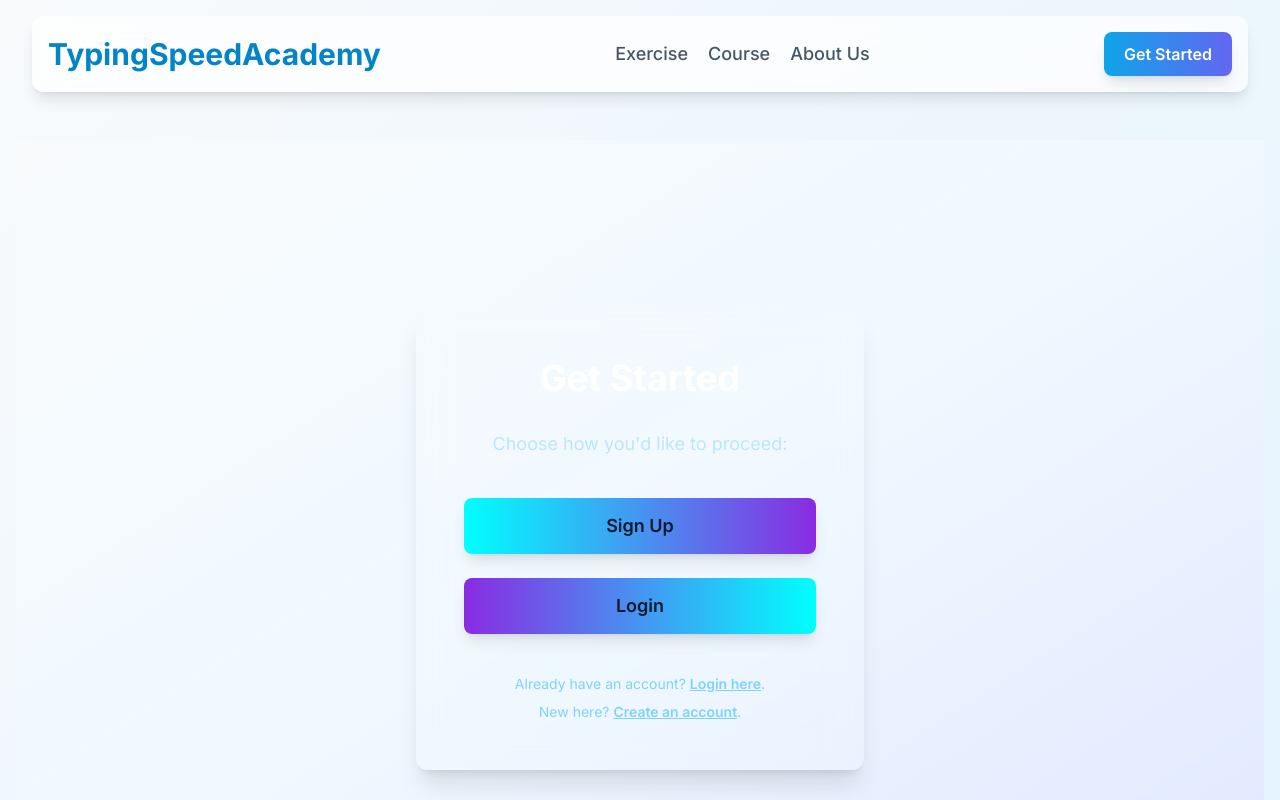
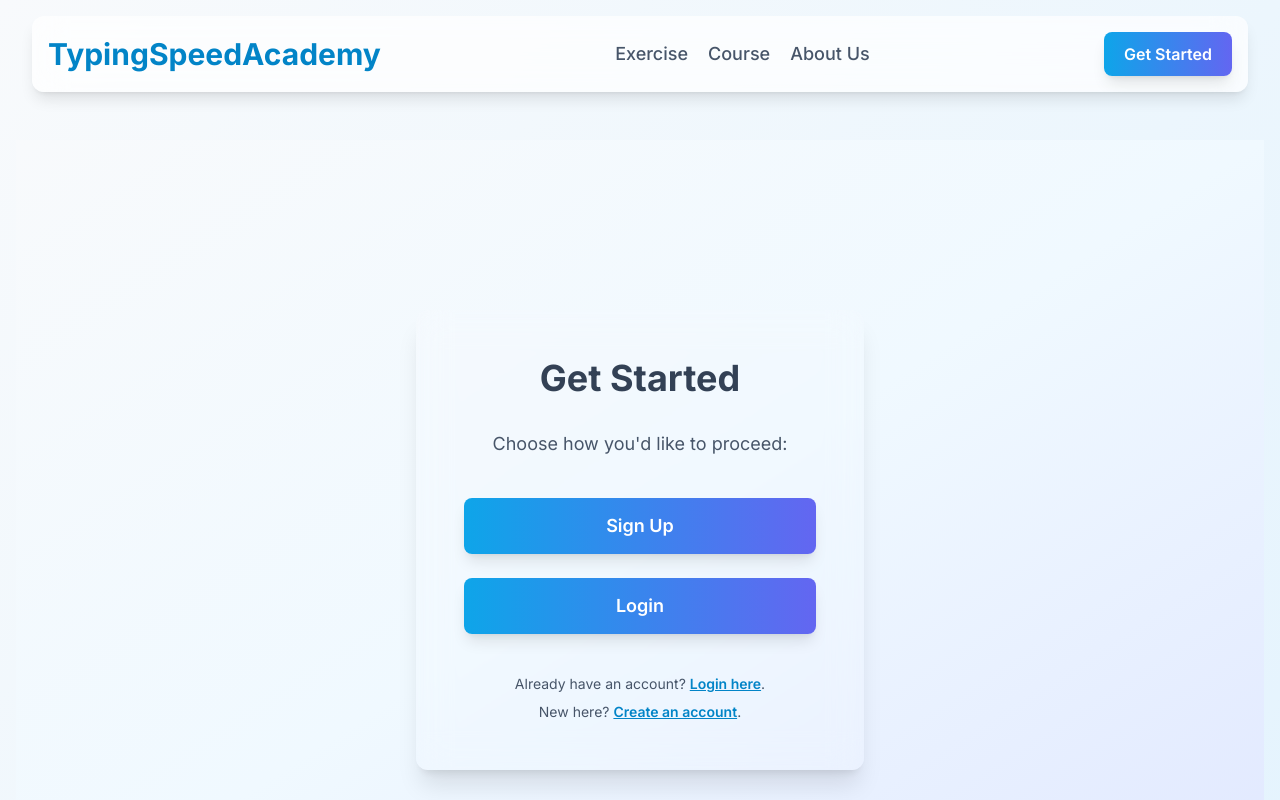
Before and after one commit to typingspeedacademy/typingspeedacadem, a Next.js app: page /auth-options in a window 1280 px wide. Shown: the top 800 px of the page. Built offline with nearby package versions, Linux system fonts and the light colour scheme.

Commit message:
Add files via upload

```diff
--- a/src/app/auth-options/page.tsx
+++ b/src/app/auth-options/page.tsx
@@ -6,29 +6,29 @@ const AuthOptionsPage = () => {
   return (
     <div className="min-h-screen flex flex-col items-center justify-center bg-gradient-to-br from-slate-50 via-sky-50 to-indigo-100 p-4">
       <div className="bg-white/10 backdrop-blur-lg shadow-xl rounded-xl p-8 md:p-12 max-w-md w-full text-center">
-        <h1 className="text-4xl font-bold text-white mb-8">Get Started</h1>
-        <p className="text-sky-200 mb-10 text-lg">
+        <h1 className="text-4xl font-bold text-slate-700 mb-8">Get Started</h1>
+        <p className="text-slate-600 mb-10 text-lg">
           Choose how you'd like to proceed:
         </p>
         <div className="space-y-6">
           <Link
             href="/signup"
-            className="block w-full bg-gradient-to-r from-electric-blue to-violet text-dark-navy px-6 py-3.5 rounded-lg hover:from-glow-accent hover:to-electric-blue transition-all duration-300 font-semibold text-lg shadow-lg hover:shadow-xl transform hover:scale-105"
+            className="block w-full bg-gradient-to-r from-sky-500 to-indigo-500 text-white px-6 py-3.5 rounded-lg hover:from-sky-600 hover:to-indigo-600 transition-all duration-300 font-semibold text-lg shadow-lg hover:shadow-xl transform hover:scale-105"
           >
             Sign Up
           </Link>
           <Link
             href="/login"
-            className="block w-full bg-gradient-to-r from-violet to-electric-blue text-dark-navy px-6 py-3.5 rounded-lg hover:from-electric-blue hover:to-glow-accent transition-all duration-300 font-semibold text-lg shadow-lg hover:shadow-xl transform hover:scale-105"
+            className="block w-full bg-gradient-to-r from-sky-500 to-indigo-500 text-white px-6 py-3.5 rounded-lg hover:from-sky-600 hover:to-indigo-600 transition-all duration-300 font-semibold text-lg shadow-lg hover:shadow-xl transform hover:scale-105"
           >
             Login
           </Link>
         </div>
-        <p className="mt-10 text-sky-300 text-sm">
-          Already have an account? <Link href="/login" className="font-semibold hover:text-white underline">Login here</Link>.
+        <p className="mt-10 text-slate-600 text-sm">
+          Already have an account? <Link href="/login" className="font-semibold text-sky-600 hover:text-sky-700 underline">Login here</Link>.
         </p>
-         <p className="mt-2 text-sky-300 text-sm">
-          New here? <Link href="/signup" className="font-semibold hover:text-white underline">Create an account</Link>.
+         <p className="mt-2 text-slate-600 text-sm">
+          New here? <Link href="/signup" className="font-semibold text-sky-600 hover:text-sky-700 underline">Create an account</Link>.
         </p>
       </div>
     </div>
```
